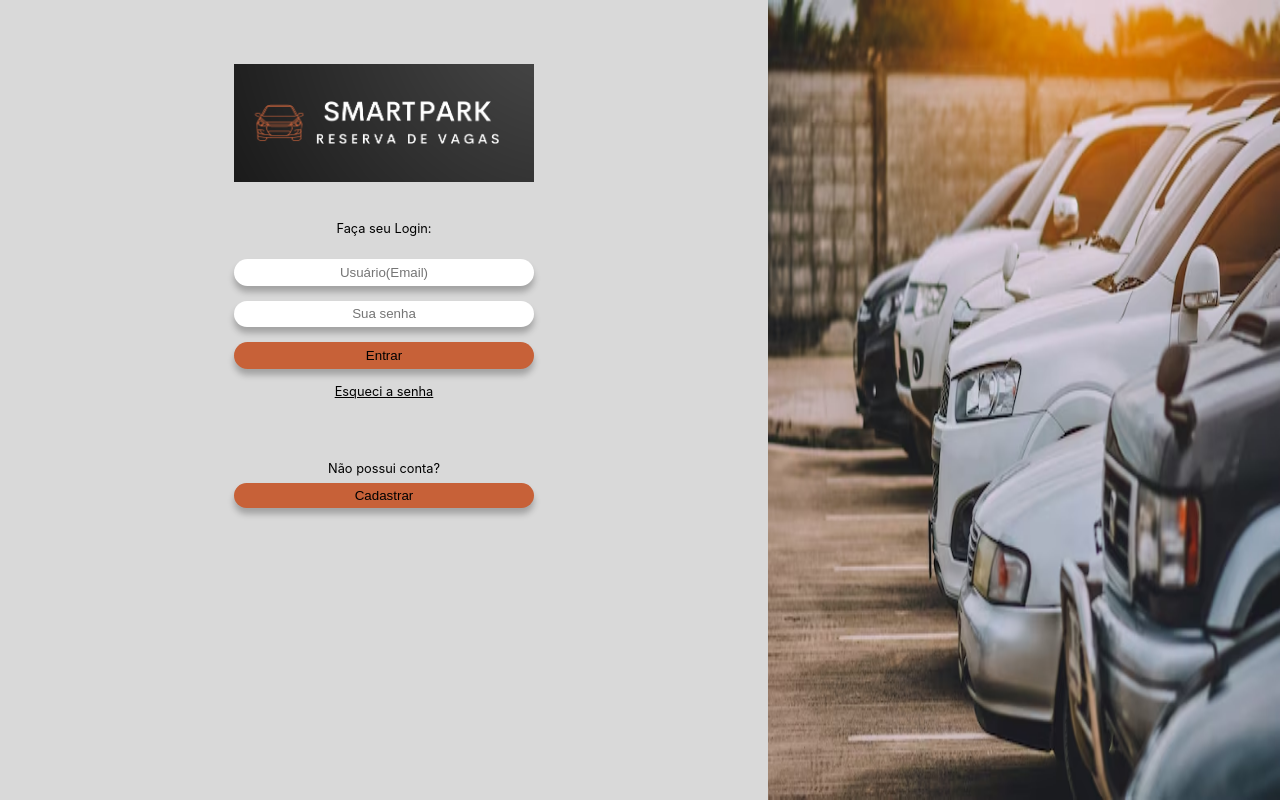
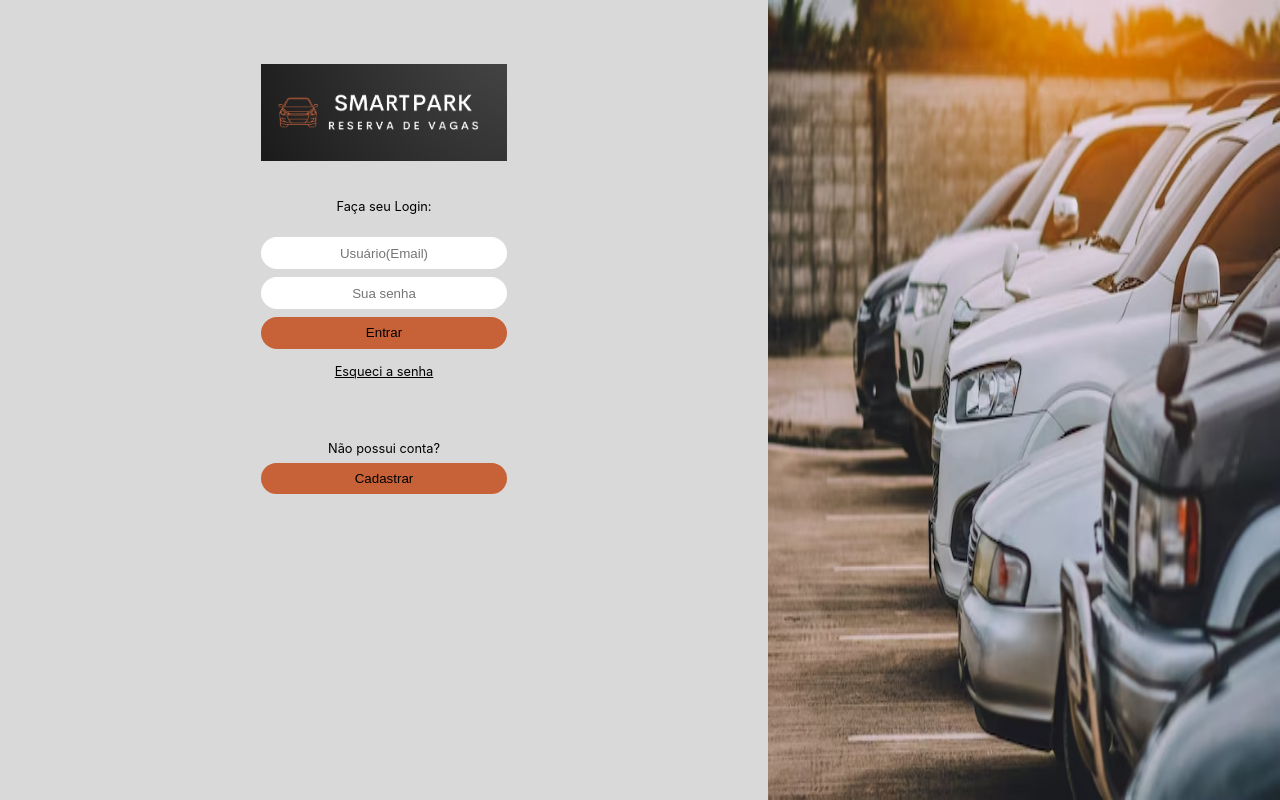
Before and after one commit to ICEI-PUC-Minas-PMV-SI/projeto-estacionamento, a React (Create React App) app: page / in a window 1280 px wide. Built offline with nearby package versions, Linux system fonts and the light colour scheme.

Commit message:
Modificação Reponsividade Login

```diff
--- a/src/styles/Login.css
+++ b/src/styles/Login.css
@@ -35,15 +35,15 @@
 
 
   .login input {
-    margin-top: 15px;
-    border-radius: 30px;
+    margin-top: 1%;
+    border-radius: 8vh;
     background: #FFF;
     border: none;
     width: 80%;
-    max-width: 300px;
-    height: 2em;
+    max-width: 32%;
+    height: 4vh;
     text-align: center;
-    box-shadow:0px 6px 6px 0px rgba(0, 0, 0, 0.25);
+    box-shadow:0% 16% 16% 0% rgba(0, 0, 0, 0.25);
   }
 
   form {
@@ -54,8 +54,8 @@
   form [type="button"] {
     border-radius: 30px;
     background: #C76138;
-    box-shadow: 0px 6px 6px 0px rgba(0, 0, 0, 0.25);
-    padding: 5px;
+    box-shadow: 0% 16% 16% 0% rgba(0, 0, 0, 0.25);
+    padding: 1%;
     text-align: center;
 
   }
@@ -74,7 +74,7 @@
 
     display: flex;
     width: 80%;
-    max-width: 300px;
+    max-width: 32%;
 
 
 }
@@ -98,13 +98,13 @@ p{
 
 button{
 
-  border-radius: 30px;
+  border-radius: 30vh;
   background: #C76138;
-  box-shadow: 0px 6px 6px 0px rgba(0, 0, 0, 0.25);
-  padding: 5px;
+  box-shadow: 0% 6% 6% 0% rgba(0, 0, 0, 0.25);
+  padding: 1%;
   text-align: center;
   width: 80%;
-  max-width: 300px;
+  max-width: 32%;
   border: none;
   margin-top: 1%;
 }
```
